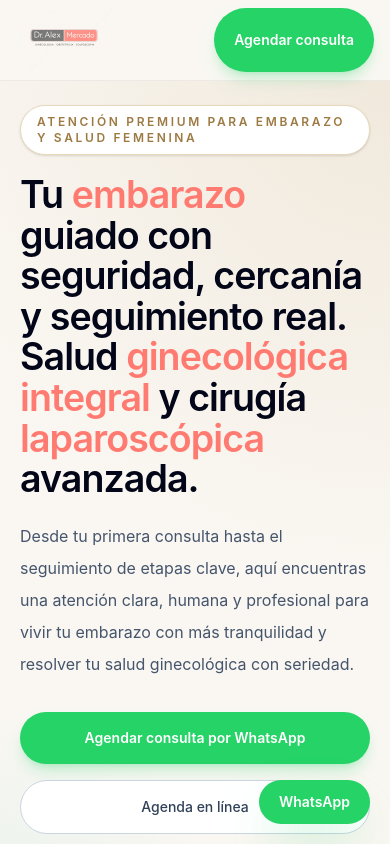
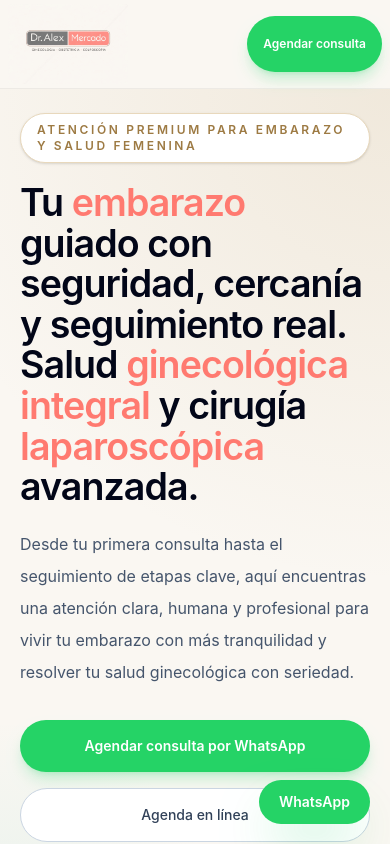
Before and after one commit to alejandritolimon0124-crypto/dralexmercado-web, a React (Vite) app: page / in a window 390 px wide. Shown: the top 844 px of the page. Built offline with nearby package versions, Linux system fonts and the light colour scheme.

Commit message:
fix mobile header logo full width

```diff
--- a/src/App.jsx
+++ b/src/App.jsx
@@ -108,12 +108,12 @@ function App() {
       </a>
 
       <header className="sticky top-0 z-50 border-b border-black/5 bg-[#faf7f2]/95 backdrop-blur">
-        <div className="mx-auto flex max-w-6xl items-center justify-between gap-3 px-4 py-2 lg:px-8 lg:py-3">
-          <div className="flex h-16 flex-1 items-center overflow-hidden md:h-auto md:flex-none">
+        <div className="flex items-center justify-between px-2 py-1 lg:mx-auto lg:max-w-6xl lg:gap-3 lg:px-8 lg:py-3">
+          <div className="flex items-center overflow-hidden">
             <img
               src="/doctor-logo.png"
               alt="Dr Alex Mercado"
-              className="h-16 w-auto max-w-none object-contain md:h-16"
+              className="h-20 w-auto max-w-none object-contain md:h-16"
             />
           </div>
 
@@ -130,7 +130,7 @@ function App() {
             href={whatsappUrl}
             target="_blank"
             rel="noopener noreferrer"
-            className="shrink-0 inline-flex h-16 items-center justify-center rounded-full bg-[#25D366] px-5 text-sm font-semibold text-white shadow-lg shadow-green-500/20 transition hover:-translate-y-0.5 hover:bg-[#1fb85a] md:h-14 md:px-6 md:text-base"
+            className="shrink-0 inline-flex h-14 items-center justify-center rounded-full bg-[#25D366] px-4 text-xs font-semibold text-white shadow-lg shadow-green-500/20 transition hover:-translate-y-0.5 hover:bg-[#1fb85a] md:h-14 md:px-6 md:text-base"
           >
             Agendar consulta
           </a>
```
